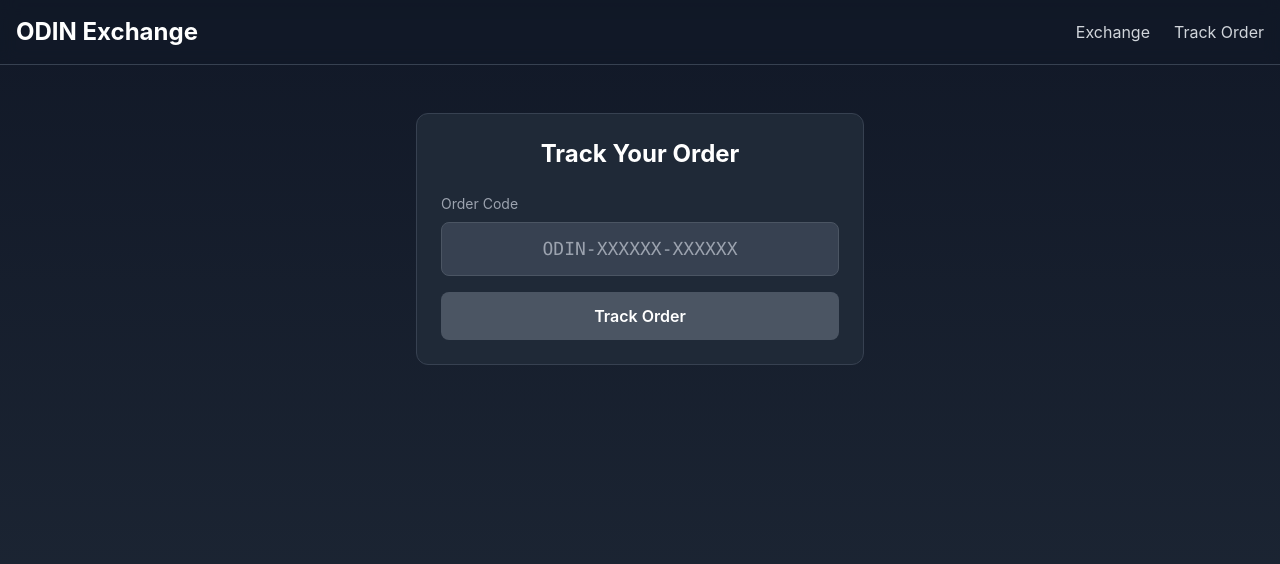
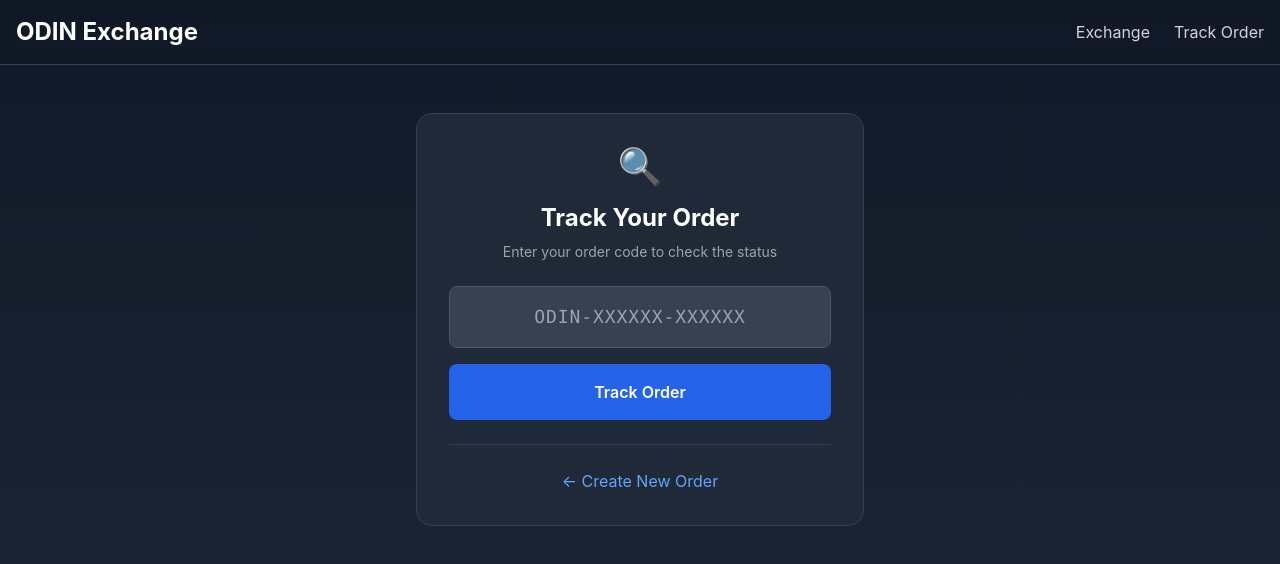
Before and after one commit to momv-llc/odin-exchange, a Next.js app in the folder frontend/: page /track in a window 1280 px wide. Shown: the top 564 px of the page. Built offline with nearby package versions, Linux system fonts and the light colour scheme.

Commit message:
Enhance order tracking form with validation
Added error handling for invalid order codes and improved input handling.

```diff
--- a/frontend/src/app/track/page.tsx
+++ b/frontend/src/app/track/page.tsx
@@ -6,45 +6,76 @@ import { Header } from '@/components/layout/header';
 
 export default function TrackPage() {
   const [code, setCode] = useState('');
+  const [error, setError] = useState('');
   const router = useRouter();
 
   const handleSubmit = (e: React.FormEvent) => {
     e.preventDefault();
-    if (code.trim()) {
-      router.push(`/track/${code.trim().toUpperCase()}`);
+    setError('');
+
+    const trimmedCode = code.trim().toUpperCase();
+
+    if (!trimmedCode) {
+      setError('Please enter an order code');
+      return;
     }
+
+    if (!trimmedCode.startsWith('ODIN-')) {
+      setError('Invalid order code format. Should start with ODIN-');
+      return;
+    }
+
+    router.push(`/track/${trimmedCode}`);
   };
 
   return (
     <div className="min-h-screen bg-gradient-to-b from-gray-900 to-gray-800">
       <Header />
+
       <main className="container mx-auto px-4 py-12">
         <div className="max-w-md mx-auto">
-          <div className="bg-gray-800 rounded-xl p-6 border border-gray-700">
-            <h1 className="text-2xl font-bold text-white mb-6 text-center">
-              Track Your Order
-            </h1>
+          <div className="bg-gray-800 rounded-2xl p-6 md:p-8 border border-gray-700">
+            <div className="text-center mb-6">
+              <div className="text-4xl mb-4">🔍</div>
+              <h1 className="text-2xl font-bold text-white mb-2">
+                Track Your Order
+              </h1>
+              <p className="text-gray-400 text-sm">
+                Enter your order code to check the status
+              </p>
+            </div>
+
             <form onSubmit={handleSubmit} className="space-y-4">
               <div>
-                <label className="block text-sm text-gray-400 mb-2">
-                  Order Code
-                </label>
                 <input
                   type="text"
                   value={code}
-                  onChange={(e) => setCode(e.target.value)}
+                  onChange={(e) => setCode(e.target.value.toUpperCase())}
                   placeholder="ODIN-XXXXXX-XXXXXX"
-                  className="w-full bg-gray-700 text-white rounded-lg px-4 py-3 border border-gray-600 font-mono text-center text-lg"
+                  className="w-full bg-gray-700 text-white rounded-lg px-4 py-4 border border-gray-600 focus:border-blue-500 text-center font-mono text-lg tracking-wider"
+                  maxLength={20}
                 />
+                {error && (
+                  <p className="text-red-400 text-sm mt-2 text-center">{error}</p>
+                )}
               </div>
+
               <button
                 type="submit"
-                disabled={!code.trim()}
-                className="w-full bg-blue-600 hover:bg-blue-700 disabled:bg-gray-600 disabled:cursor-not-allowed text-white font-semibold py-3 rounded-lg transition"
+                className="w-full bg-blue-600 hover:bg-blue-700 text-white font-semibold py-4 rounded-lg transition"
               >
                 Track Order
               </button>
             </form>
+
+            <div className="mt-6 pt-6 border-t border-gray-700">
+              <a
+                href="/"
+                className="block text-center text-blue-400 hover:text-blue-300 transition"
+              >
+                ← Create New Order
+              </a>
+            </div>
           </div>
         </div>
       </main>
```
